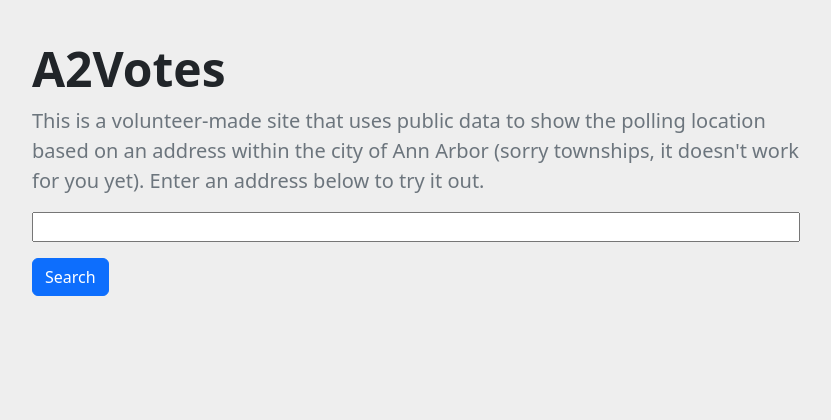
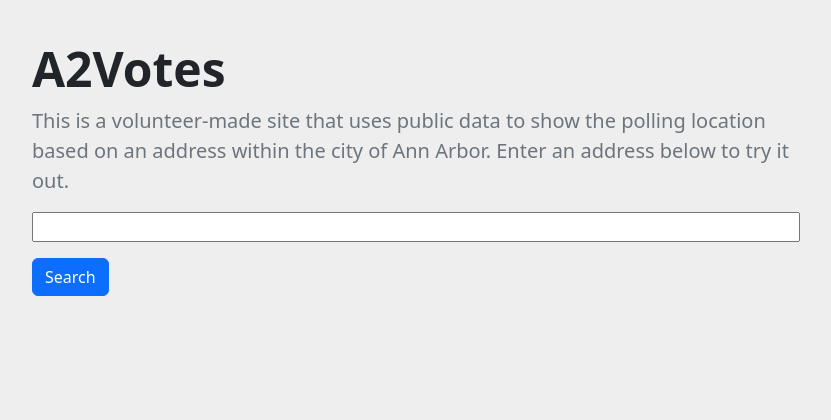
Before and after one commit to gauravmk/a2votes, a Flask app: page / in a window 1280 px wide. Shown: the top 420 px of the page, without its empty margins (224-1055 px from the left). Run offline with Flask 2, Linux system fonts and the light colour scheme.

Commit message:
update text

```diff
--- a/templates/index.html
+++ b/templates/index.html
@@ -11,7 +11,7 @@
 
 {% block content %}
   <h1 class="display-5 fw-bold">A2Votes</h1>
-  <p class="lead text-muted">This is a volunteer-made site that uses public data to show the polling location based on an address within the city of Ann Arbor (sorry townships, it doesn't work for you yet). Enter an address below to try it out.</p>
+  <p class="lead text-muted">This is a volunteer-made site that uses public data to show the polling location based on an address within the city of Ann Arbor. Enter an address below to try it out.</p>
   <form action="/results" onsubmit="javascript:showloading()" method="get">
     <input style="font-size: 16px; width: 100%; margin-bottom: 16px" type="text" id="addr" name="addr" />
     <button id="submit" type="submit" class="btn btn-primary">Search</button>
```
